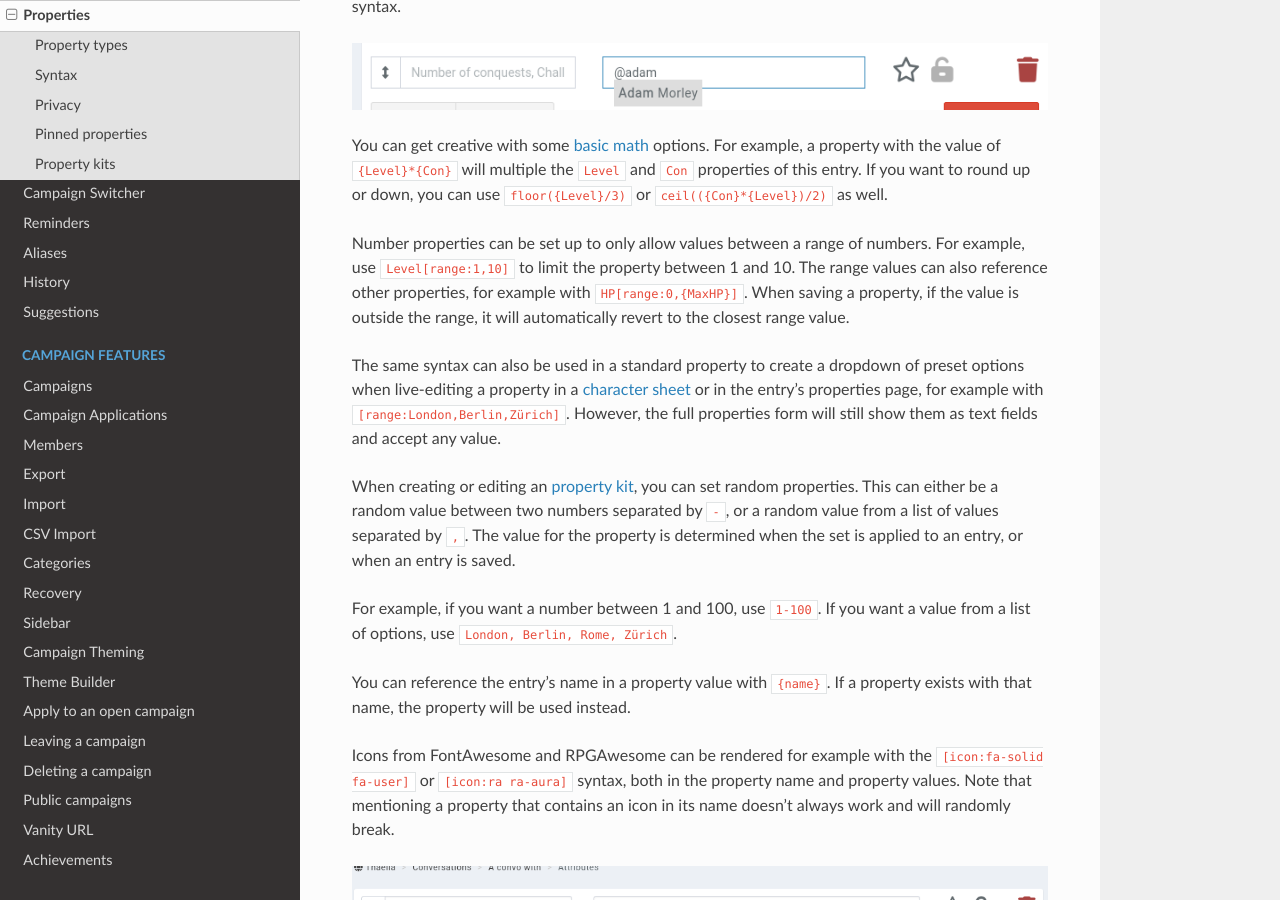
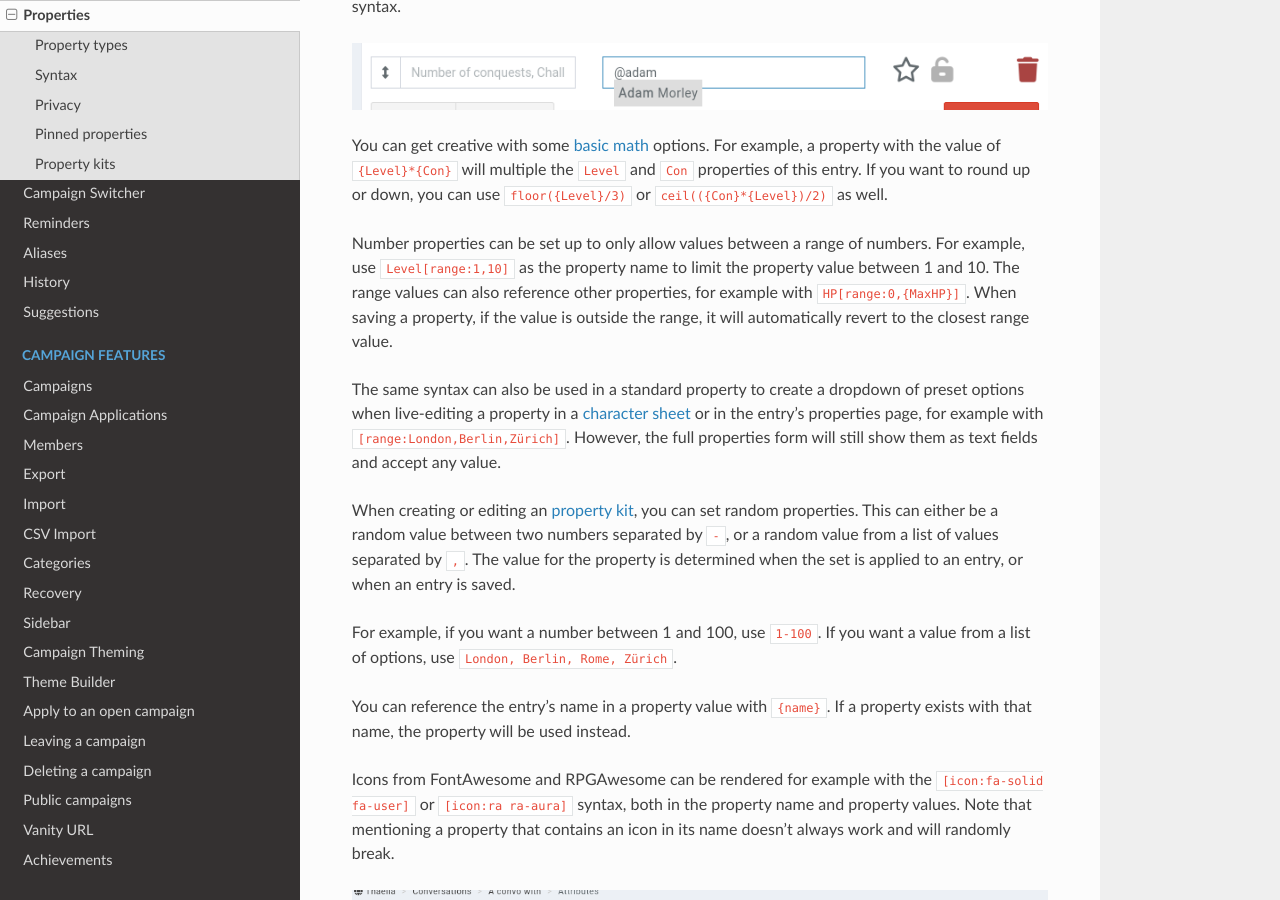
Before and after one commit to owlchester/kanka-docs, a Sphinx documentation site: the page built from docs/features/properties.md, in a window 1280 px wide and 900 px high, scrolled down 735 px. Built offline with Sphinx 7.4.7 and the Read the Docs theme 3.1.0, drawn with Linux system fonts in a browser that asks for light colours; pages that are not in the unit, such as notebooks, are missing from menus.

Commit message:
feat: clarity

```diff
--- a/docs/features/properties.md
+++ b/docs/features/properties.md
@@ -23,7 +23,7 @@ You can reference entries in properties using the advanced mention syntax `[enti
 
 You can get creative with some [basic math](https://github.com/chriskonnertz/string-calc) options. For example, a property with the value of `{Level}*{Con}` will multiple the `Level` and `Con` properties of this entry. If you want to round up or down, you can use `floor({Level}/3)` or `ceil(({Con}*{Level})/2)` as well.
 
-Number properties can be set up to only allow values between a range of numbers. For example, use `Level[range:1,10]` to limit the property between 1 and 10. The range values can also reference other properties, for example with `HP[range:0,{MaxHP}]`. When saving a property, if the value is outside the range, it will automatically revert to the closest range value.
+Number properties can be set up to only allow values between a range of numbers. For example, use `Level[range:1,10]` as the property name to limit the property value between 1 and 10. The range values can also reference other properties, for example with `HP[range:0,{MaxHP}]`. When saving a property, if the value is outside the range, it will automatically revert to the closest range value.
 
 The same syntax can also be used in a standard property to create a dropdown of preset options when live-editing a property in a [character sheet](/plugins/character-sheets) or in the entry's properties page, for example with `[range:London,Berlin,Zürich]`. However, the full properties form will still show them as text fields and accept any value.
 
```
